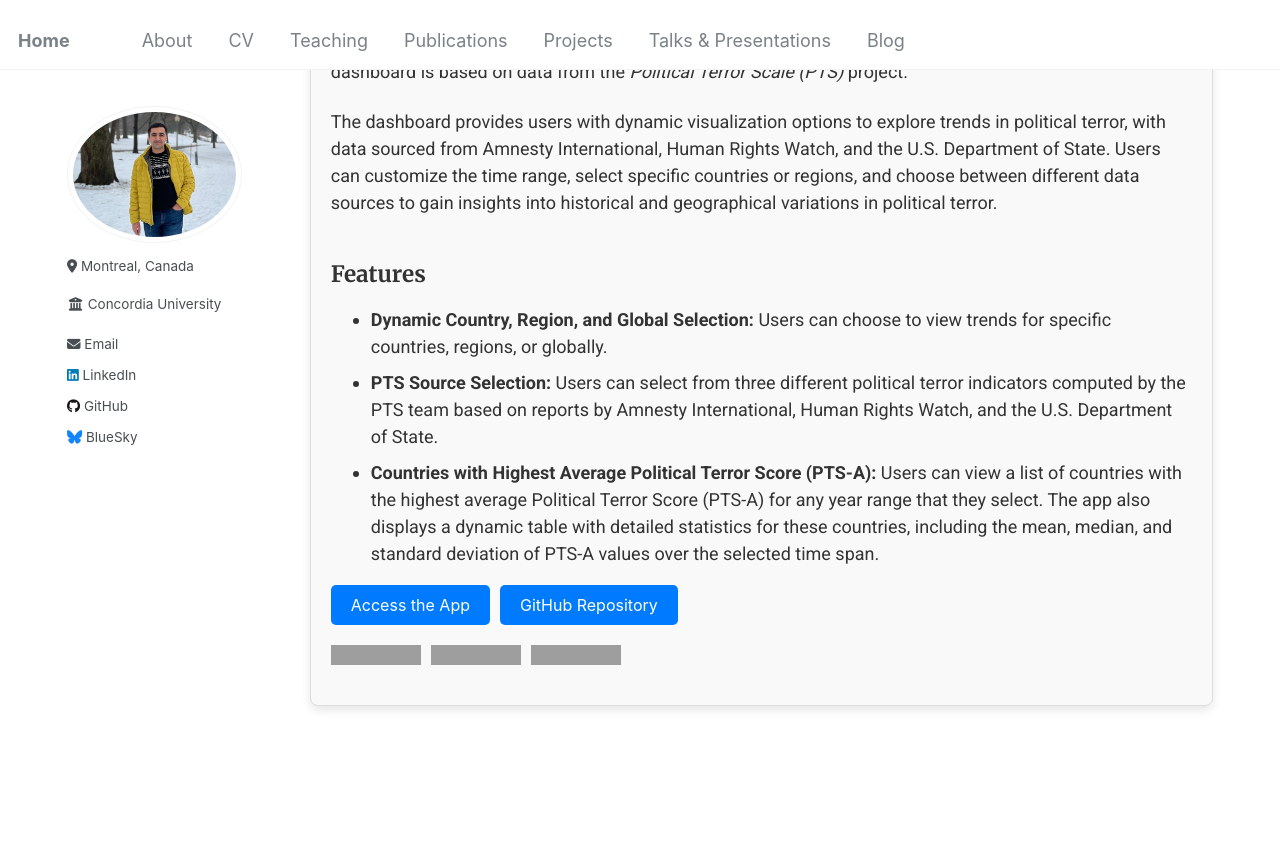
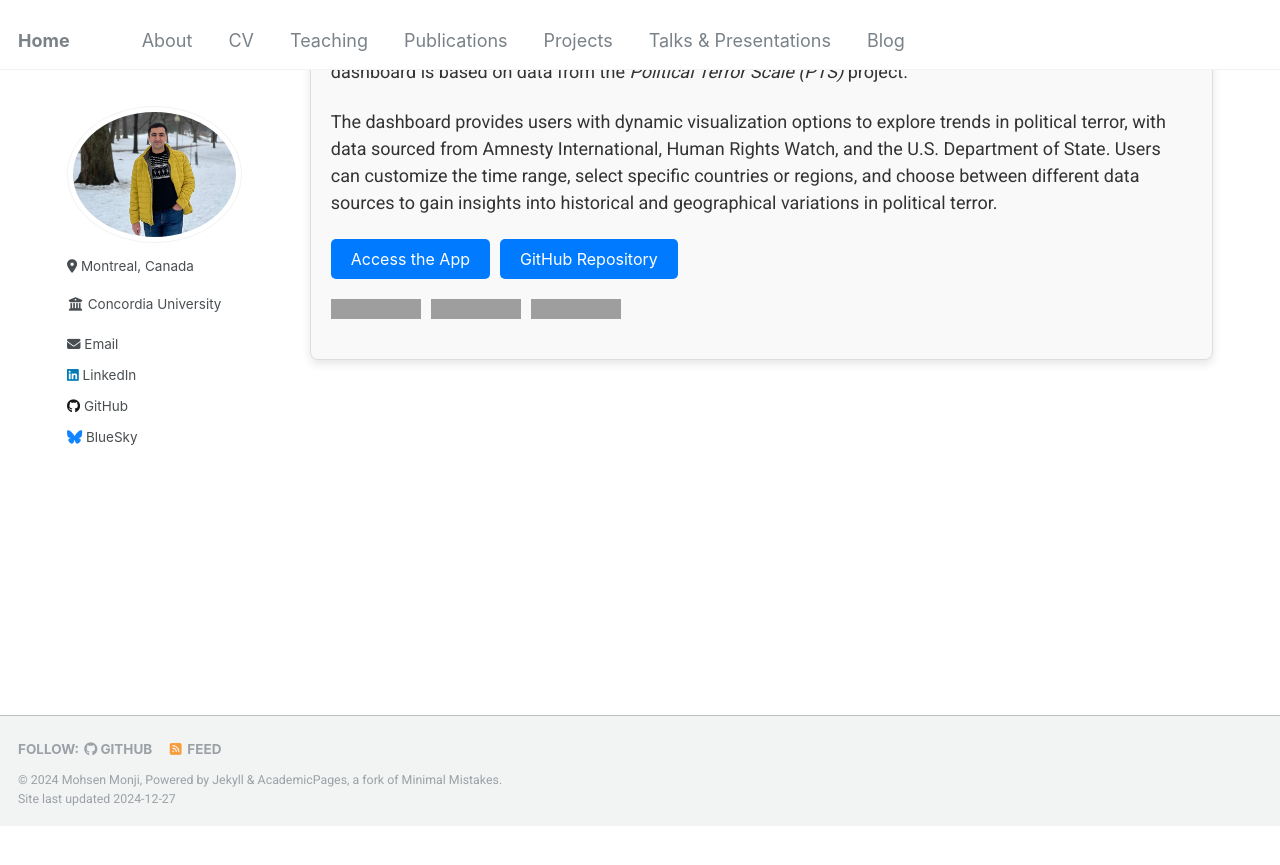
Before and after one commit to Mohsnmonji/mohsnmonji.github.io, a Jekyll site: the page built from _pages/portfolio.html, in a window 1280 px wide and 900 px high, scrolled down 1218 px. Shown: the top 865 px of the window. Built offline with Jekyll 4.4.1, drawn with Linux system fonts in a browser that asks for light colours; after the commit the page ends 2045 px from its top, so only the background shows below that; grey boxes are pictures that could not be loaded.

Commit message:
Update political-terror-dashboard.html

```diff
--- a/_portfolio/political-terror-dashboard.html
+++ b/_portfolio/political-terror-dashboard.html
@@ -11,12 +11,6 @@ permalink: /portfolio/political-terror-dashboard/
 
 <p>The dashboard provides users with dynamic visualization options to explore trends in political terror, with data sourced from Amnesty International, Human Rights Watch, and the U.S. Department of State. Users can customize the time range, select specific countries or regions, and choose between different data sources to gain insights into historical and geographical variations in political terror.</p>
 
-<h2>Features</h2>
-<ul>
-    <li><strong>Dynamic Country, Region, and Global Selection:</strong> Users can choose to view trends for specific countries, regions, or globally.</li>
-    <li><strong>PTS Source Selection:</strong> Users can select from three different political terror indicators computed by the PTS team based on reports by Amnesty International, Human Rights Watch, and the U.S. Department of State.</li>
-    <li><strong>Countries with Highest Average Political Terror Score (PTS-A):</strong> Users can view a list of countries with the highest average Political Terror Score (PTS-A) for any year range that they select. The app also displays a dynamic table with detailed statistics for these countries, including the mean, median, and standard deviation of PTS-A values over the selected time span.</li>
-</ul>
 
 <div style="display: flex; gap: 10px; flex-wrap: wrap; margin-bottom: 20px;">
   <a href="https://mohsnmonji.shinyapps.io/Political_Terror/" target="_blank" style="text-decoration:none;">
```
